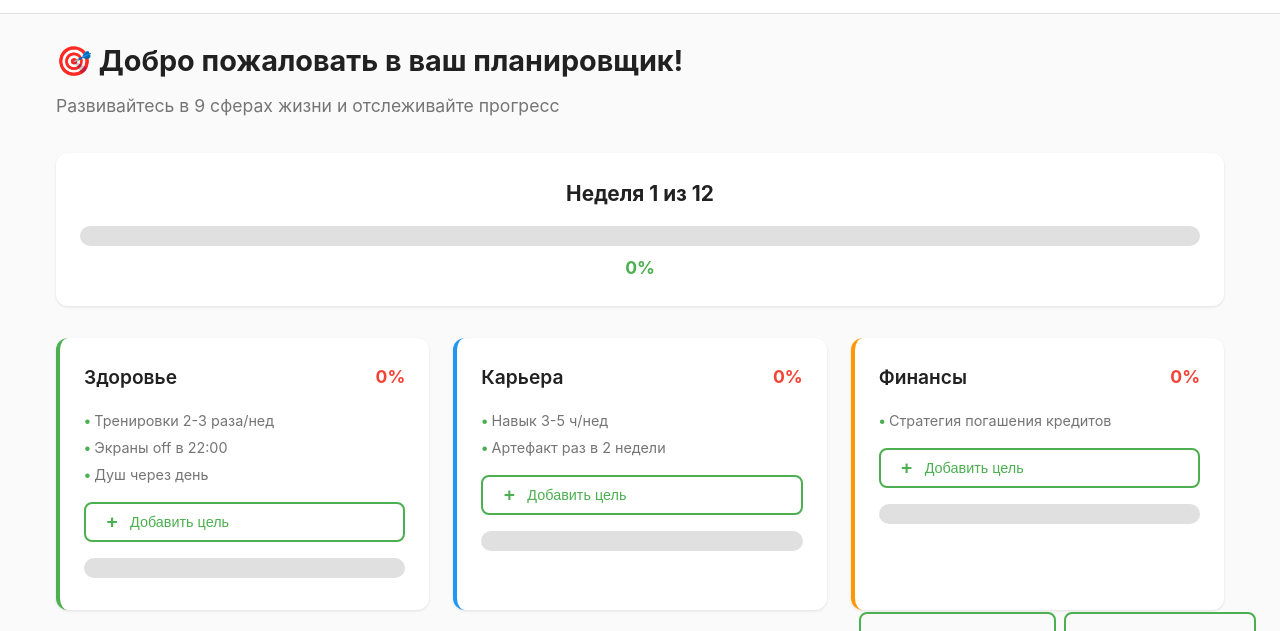
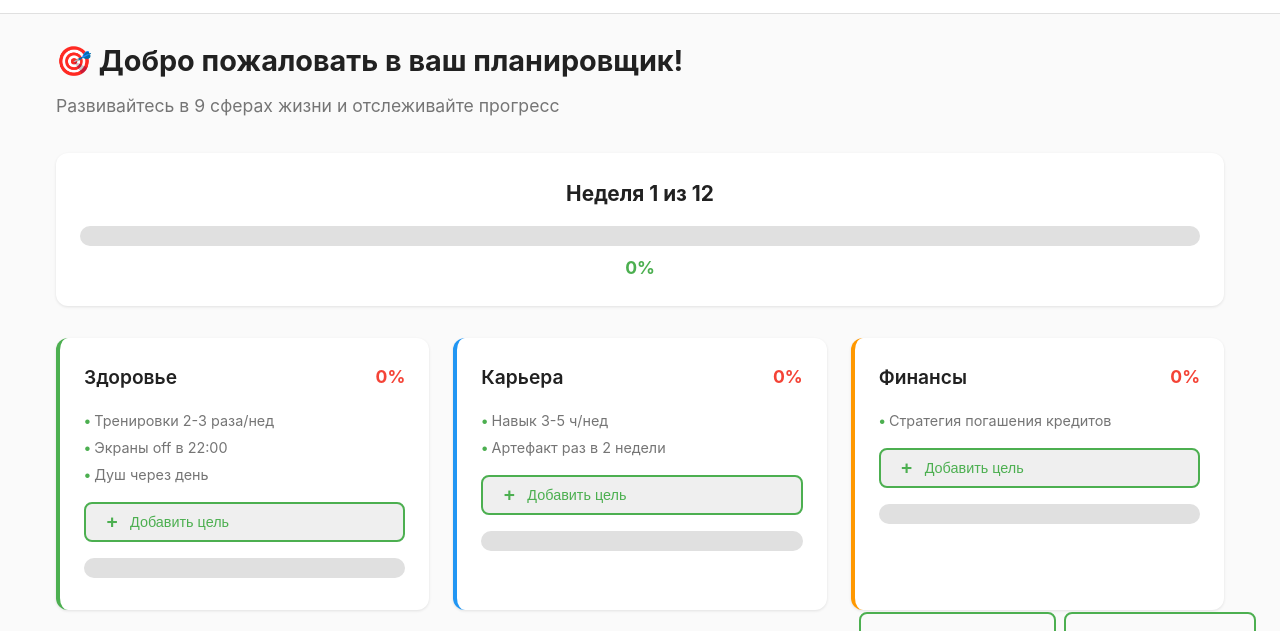
Before and after one commit to Mesonti/12-week-life-planner, a plain HTML site: page index.html in a window 1280 px wide. Shown: the part 109-740 px from the top of the page. Drawn offline with Linux system fonts and the light colour scheme.

Commit message:
Update styles.css

```diff
--- a/styles.css
+++ b/styles.css
@@ -244,7 +244,6 @@ body {
     gap: var(--spacing-sm);
     width: 100%;
     padding: var(--spacing-sm) var(--spacing-md);
-    background: transparent;
     border: 2px solid var(--primary-color);
     color: var(--primary-color);
     border-radius: var(--radius-md);
```
